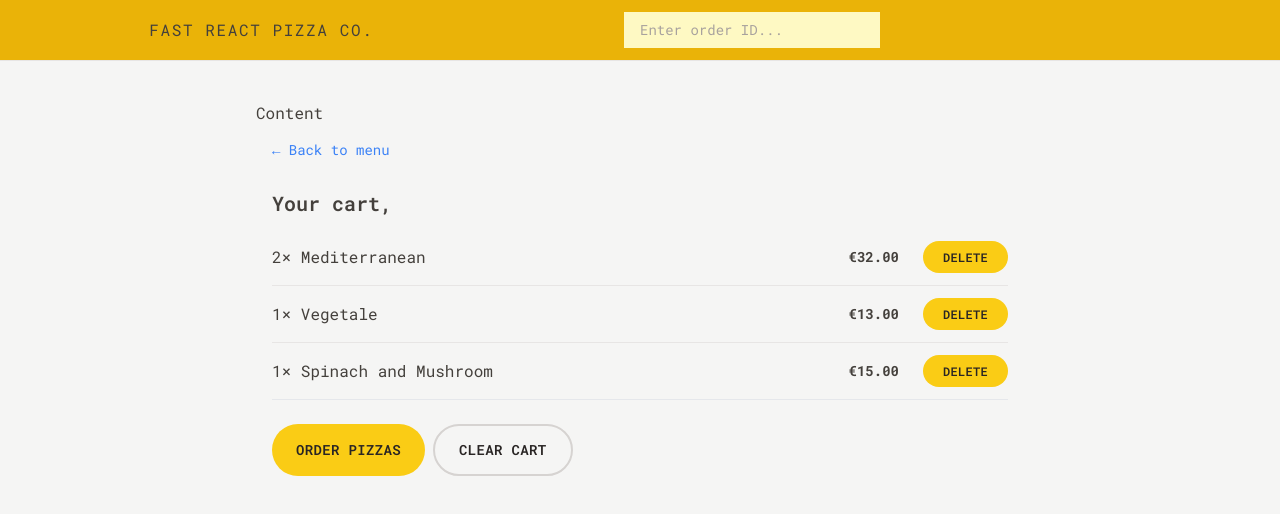
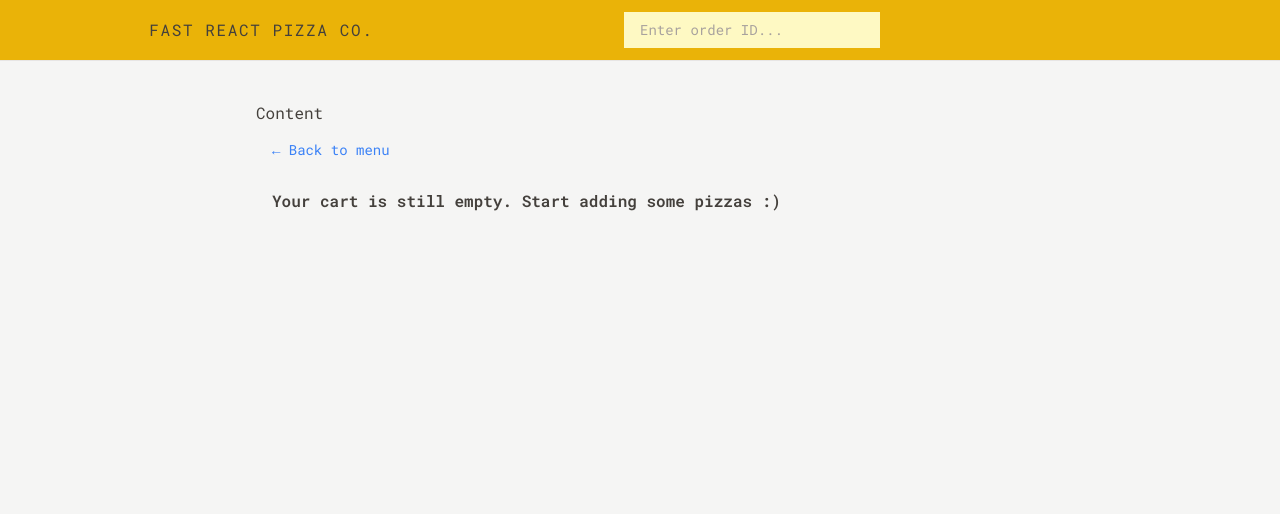
Before and after one commit to Dual1tyxd3v/order-pizza, a React (Vite) app: page /cart in a window 1280 px wide. Shown: the top 514 px of the page. Built offline with nearby package versions, Linux system fonts and the light colour scheme.

Commit message:
Implemented delete cart item and clear cart

```diff
--- a/src/UI/Home.tsx
+++ b/src/UI/Home.tsx
@@ -1,11 +1,11 @@
 import { useSelector } from 'react-redux';
 import CreateUser from '../features/user/CreateUser';
-import { StoreType } from '../store';
 import Button from './Button';
 import { APP_ROUTS } from '../const';
+import { getUserName } from '../features/user/userSlice';
 
 function Home() {
-  const { userName } = useSelector((state: StoreType) => state.user);
+  const userName = useSelector(getUserName);
   return (
     <div className="text-center my-10 sm:my-16 px-4">
       <h1 className="text-xl text-stone-700 mb-8 font-semibold md:text-3xl">
--- a/src/features/cart/Cart.tsx
+++ b/src/features/cart/Cart.tsx
@@ -2,36 +2,23 @@ import LinkButton from '../../UI/LinkButton';
 import { APP_ROUTS } from '../../const';
 import Button from '../../UI/Button';
 import CartItem from './CartItem';
-import { useSelector } from 'react-redux';
-import { StoreType } from '../../store';
-
-const fakeCart = [
-  {
-    pizzaId: 12,
-    name: 'Mediterranean',
-    quantity: 2,
-    unitPrice: 16,
-    totalPrice: 32,
-  },
-  {
-    pizzaId: 6,
-    name: 'Vegetale',
-    quantity: 1,
-    unitPrice: 13,
-    totalPrice: 13,
-  },
-  {
-    pizzaId: 11,
-    name: 'Spinach and Mushroom',
-    quantity: 1,
-    unitPrice: 15,
-    totalPrice: 15,
-  },
-];
+import { useDispatch, useSelector } from 'react-redux';
+import { clearCart, getCart } from './cartSlice';
+import { getUserName } from '../user/userSlice';
+import { useCallback } from 'react';
+import EmptyCart from './EmptyCart';
 
 function Cart() {
-  const { userName } = useSelector((state: StoreType) => state.user);
-  const cart = fakeCart;
+  const userName = useSelector(getUserName);
+  const cart = useSelector(getCart);
+  const dispatch = useDispatch();
+
+
+  const onClearHandle = useCallback(() => {
+    dispatch(clearCart());
+  }, [dispatch]);
+
+  if (!cart.length) return <EmptyCart />;
 
   return (
     <div className="px-4 py-3">
@@ -50,7 +37,9 @@ function Cart() {
         <Button type="primary" to={APP_ROUTS.NEW_ORDER}>
           Order pizzas
         </Button>
-        <Button type="secondary">Clear cart</Button>
+        <Button type="secondary" click={onClearHandle}>
+          Clear cart
+        </Button>
       </div>
     </div>
   );
--- a/src/features/cart/CartItem.tsx
+++ b/src/features/cart/CartItem.tsx
@@ -1,13 +1,21 @@
+import { useDispatch } from 'react-redux';
 import Button from '../../UI/Button';
 import { OrderCart } from '../../types';
 import { formatCurrency } from '../../utils/helpers';
+import { useCallback } from 'react';
+import { deleteItem } from './cartSlice';
 
 type CartItemProps = {
   item: OrderCart;
 };
 
 function CartItem({ item }: CartItemProps) {
+  const dispatch = useDispatch();
   const { pizzaId, name, quantity, totalPrice } = item;
+
+  const onDeleteHandle = useCallback(() => {
+    dispatch(deleteItem(pizzaId));
+  }, [dispatch, pizzaId]);
 
   return (
     <li className="py-3 sm:flex sm:items-center sm:justify-between">
@@ -16,7 +24,9 @@ function CartItem({ item }: CartItemProps) {
       </p>
       <div className="flex justify-between items-center sm:gap-6">
         <p className="text-sm font-bold">{formatCurrency(totalPrice)}</p>
-        <Button type="small">Delete</Button>
+        <Button type="small" click={onDeleteHandle}>
+          Delete
+        </Button>
       </div>
     </li>
   );
--- a/src/features/cart/EmptyCart.tsx
+++ b/src/features/cart/EmptyCart.tsx
@@ -1,11 +1,14 @@
-import { Link } from 'react-router-dom';
+import LinkButton from '../../UI/LinkButton';
+import { APP_ROUTS } from '../../const';
 
 function EmptyCart() {
   return (
-    <div>
-      <Link to="/menu">&larr; Back to menu</Link>
+    <div className="py-3 px-4">
+      <LinkButton to={APP_ROUTS.MENU}>&larr; Back to menu</LinkButton>
 
-      <p>Your cart is still empty. Start adding some pizzas :)</p>
+      <p className="mt-7 font-semibold">
+        Your cart is still empty. Start adding some pizzas :)
+      </p>
     </div>
   );
 }
--- a/src/features/cart/cartSlice.ts
+++ b/src/features/cart/cartSlice.ts
@@ -57,3 +57,5 @@ export const getTotalQuantity = (state: StoreType) =>
 
 export const getTotalPrice = (state: StoreType) =>
   state.cart.cart.reduce((sum, val) => sum + (val.totalPrice || 0), 0);
+
+export const getCart = (state: StoreType) => state.cart.cart;
--- a/src/features/order/CreateOrder.tsx
+++ b/src/features/order/CreateOrder.tsx
@@ -3,9 +3,9 @@ import { createOrder } from '../../services/apiRestaurant';
 import { NewOrderErrors, NewOrderType } from '../../types';
 import { APP_ROUTS } from '../../const';
 import Button from '../../UI/Button';
-import { StoreType } from '../../store';
 import { useSelector } from 'react-redux';
 import { isValidPhone } from '../../utils/helpers';
+import { getUserName } from '../user/userSlice';
 
 const fakeCart = [
   {
@@ -34,7 +34,7 @@ const fakeCart = [
 function CreateOrder() {
   // const [withPriority, setWithPriority] = useState(false);
   const formErrors = useActionData() as NewOrderErrors;
-  const { userName } = useSelector((state: StoreType) => state.user);
+  const userName  = useSelector(getUserName);
   const nav = useNavigation();
 
   const isSubmitting = nav.state === 'submitting';
--- a/src/features/user/Username.tsx
+++ b/src/features/user/Username.tsx
@@ -1,8 +1,8 @@
 import { useSelector } from 'react-redux';
-import { StoreType } from '../../store';
+import { getUserName } from './userSlice';
 
 function Username() {
-  const { userName } = useSelector((state: StoreType) => state.user);
+  const userName = useSelector(getUserName);
   return (
     <div className="text-sm font-semibold hidden md:block">{userName}</div>
   );
--- a/src/features/user/userSlice.ts
+++ b/src/features/user/userSlice.ts
@@ -1,5 +1,6 @@
 import { createSlice } from '@reduxjs/toolkit';
 import { UserState } from '../../types';
+import { StoreType } from '../../store';
 
 const initialState: UserState = {
   userName: '',
@@ -15,9 +16,11 @@ const userSlice = createSlice({
   },
 });
 
+export default userSlice.reducer;
+
 export const { updateName } = userSlice.actions;
 
-export default userSlice.reducer;
+export const getUserName = (state: StoreType) => state.user.userName;
 /* function getPosition() {
   return new Promise(function (resolve, reject) {
     navigator.geolocation.getCurrentPosition(resolve, reject);
```
